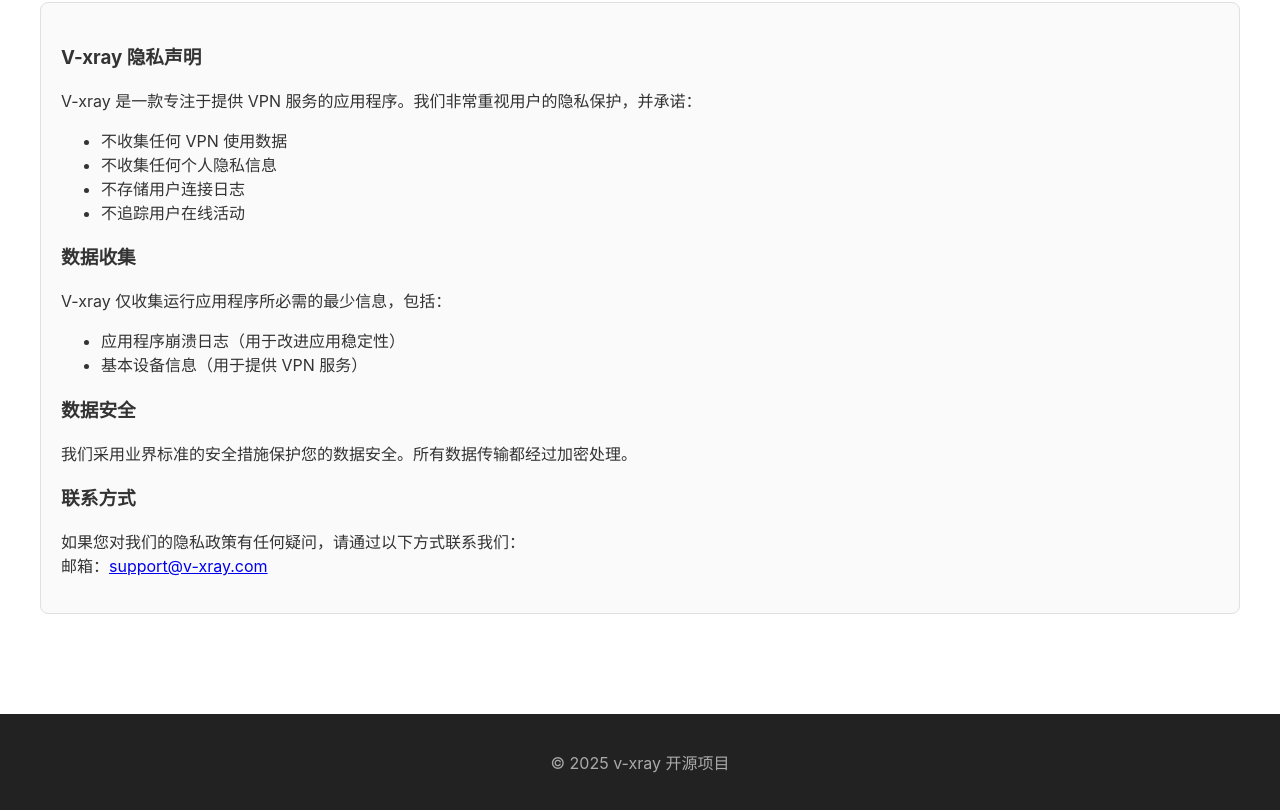
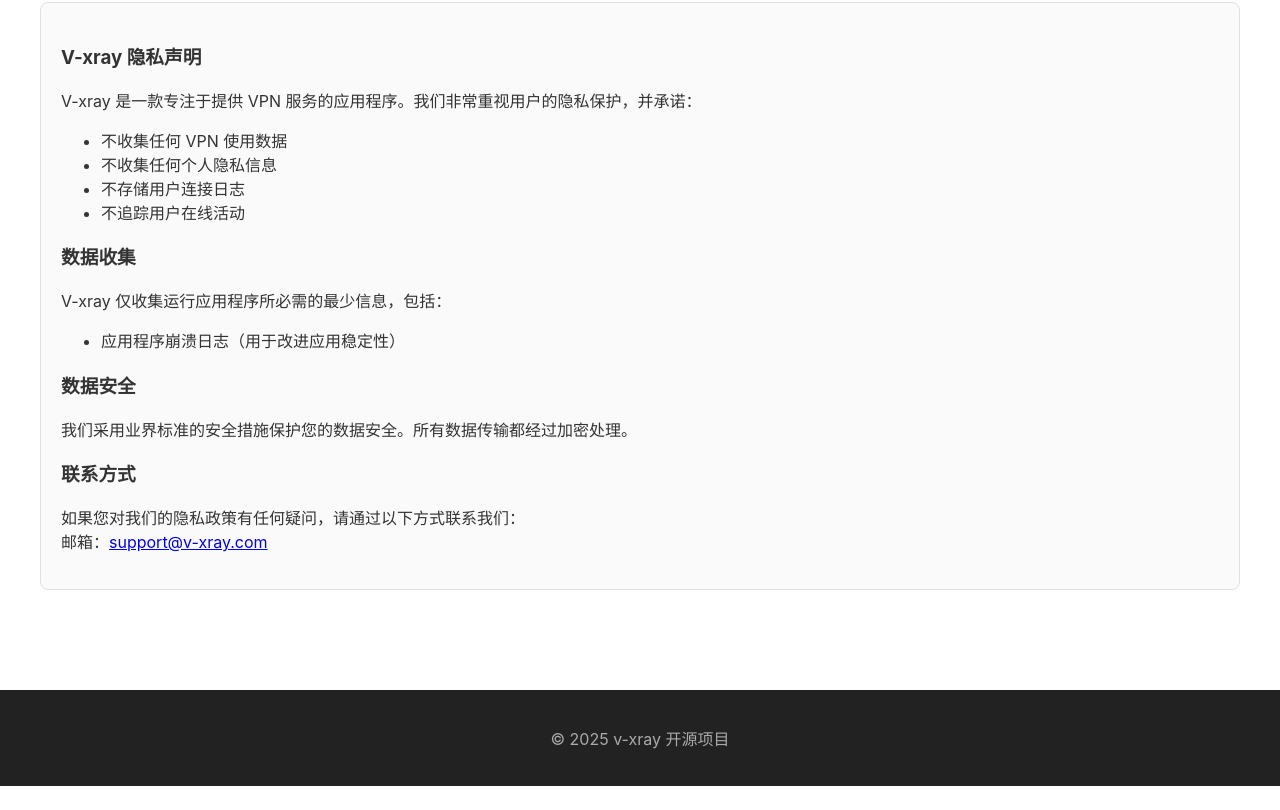
Before and after one commit to wbcloudgroup/x-v2ray, a plain HTML site: page index.html in a window 1280 px wide. Shown: the part 1597-2407 px from the top of the page. After the commit the page ends 2383 px from the top, so only its background shows below. Drawn offline with Linux system fonts and the light colour scheme.

Commit message:
Add files via upload

```diff
--- a/index.html
+++ b/index.html
@@ -140,7 +140,6 @@
                 <p>V-xray 仅收集运行应用程序所必需的最少信息，包括：</p>
                 <ul>
                     <li>应用程序崩溃日志（用于改进应用稳定性）</li>
-                    <li>基本设备信息（用于提供 VPN 服务）</li>
                 </ul>
                 <h3>数据安全</h3>
                 <p>我们采用业界标准的安全措施保护您的数据安全。所有数据传输都经过加密处理。</p>
```
